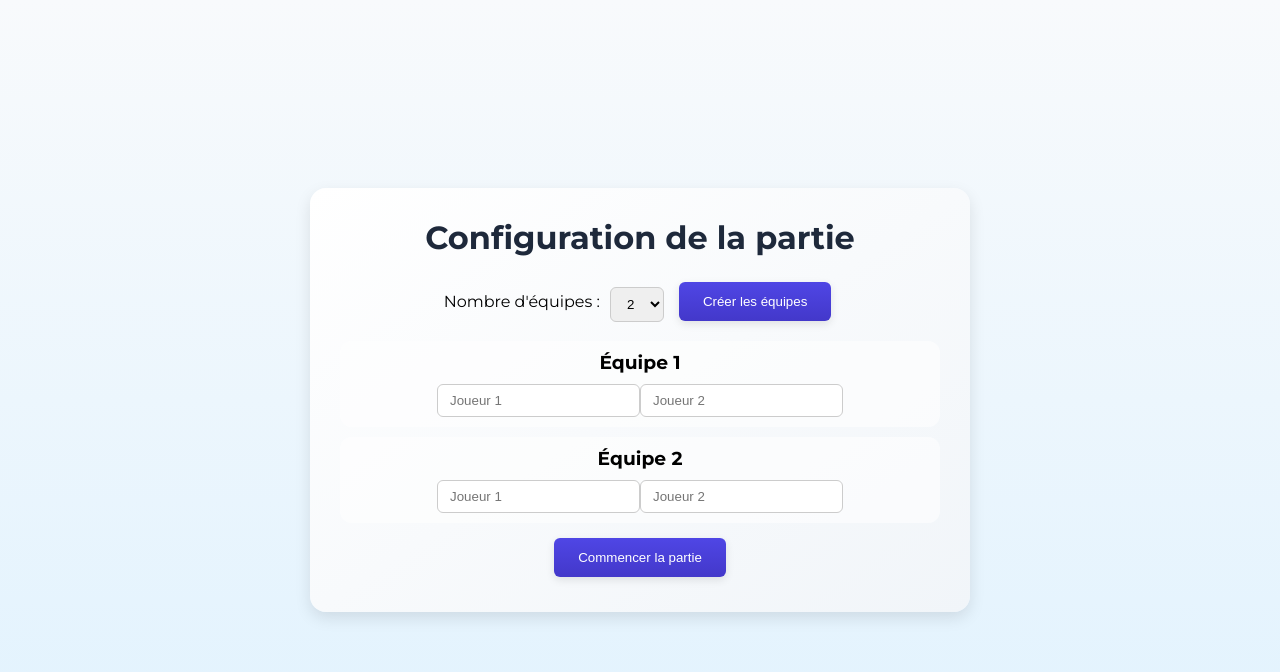
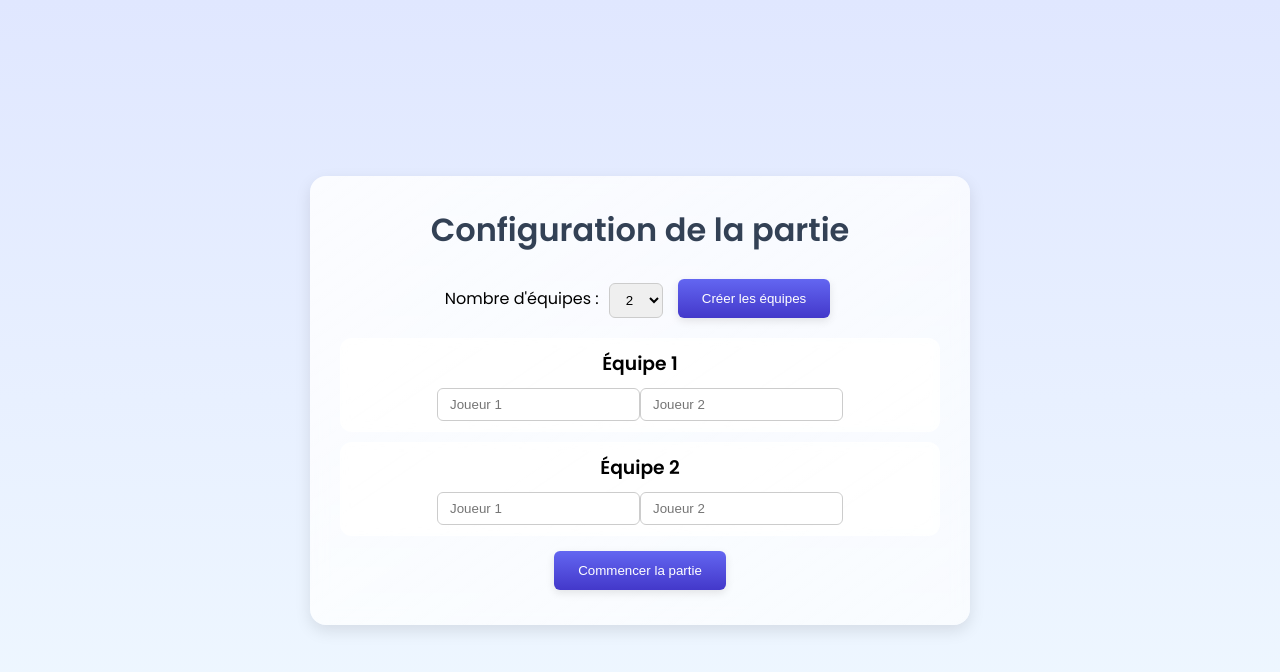
Before and after one commit to omenforceso1/Jeux, a plain HTML site: page index.html in a window 1280 px wide. Both pictures are taken after a click on the button "Créer les équipes". Drawn offline with Linux system fonts and the light colour scheme.

Commit message:
Improve overall design

```diff
--- a/index.html
+++ b/index.html
@@ -4,7 +4,7 @@
     <meta charset="UTF-8">
     <meta name="viewport" content="width=device-width, initial-scale=1.0">
     <title>Jeu de la Complicité</title>
-    <link href="https://fonts.googleapis.com/css2?family=Montserrat:wght@400;700&display=swap" rel="stylesheet">
+    <link href="https://fonts.googleapis.com/css2?family=Montserrat:wght@400;700&family=Poppins:wght@400;600&display=swap" rel="stylesheet">
     <link rel="stylesheet" href="style.css">
 </head>
 <body>
--- a/style.css
+++ b/style.css
@@ -1,16 +1,16 @@
 :root {
-    --primary: #4f46e5;
-    --secondary: #1e293b;
-    --accent: #f97316;
-    --bg-start: #f8fafc;
-    --bg-end: #e0f2fe;
-    --accent-light: #fed7aa;
-    --container-bg1: #ffffff;
-    --container-bg2: #f1f5f9;
+    --primary: #6366f1;
+    --secondary: #334155;
+    --accent: #ef4444;
+    --bg-start: #e0e7ff;
+    --bg-end: #f0f9ff;
+    --accent-light: #fecaca;
+    --container-bg1: rgba(255, 255, 255, 0.85);
+    --container-bg2: rgba(255, 255, 255, 0.65);
 }
 
 body {
-    font-family: "Montserrat", "Segoe UI", Tahoma, Geneva, Verdana, sans-serif;
+    font-family: "Poppins", "Montserrat", "Segoe UI", Tahoma, Geneva, Verdana, sans-serif;
     margin: 0;
     text-align: center;
     background: linear-gradient(to bottom, var(--bg-start), var(--bg-end));
@@ -22,6 +22,7 @@ body {
 
 .container {
     background: linear-gradient(to bottom right, var(--container-bg1), var(--container-bg2));
+    backdrop-filter: blur(8px);
     padding: 30px;
     border-radius: 16px;
     box-shadow: 0 6px 16px rgba(0, 0, 0, 0.1);
@@ -30,9 +31,11 @@ body {
 }
 .config-team {
     background: rgba(255, 255, 255, 0.6);
+    backdrop-filter: blur(4px);
     padding: 10px;
     border-radius: 12px;
     margin-bottom: 10px;
+    border: 1px solid rgba(255, 255, 255, 0.4);
 }
 .config-team h3 {
     margin: 0 0 5px;
@@ -64,16 +67,23 @@ h1 {
     justify-content: space-between;
     margin-bottom: 20px;
     gap: 10px;
+    backdrop-filter: blur(4px);
 }
 
 .team {
     flex: 1;
-    background: linear-gradient(to bottom right, var(--secondary), #0f172a);
+    background: linear-gradient(to bottom right, var(--secondary), #1e293b);
     color: #fff;
     padding: 20px 15px;
     border-radius: 10px;
     box-shadow: 0 3px 8px rgba(0, 0, 0, 0.15);
+    border: 1px solid rgba(255, 255, 255, 0.2);
     transition: transform 0.3s ease, box-shadow 0.3s ease;
+}
+
+.team:hover {
+    transform: translateY(-4px);
+    box-shadow: 0 6px 12px rgba(0, 0, 0, 0.2);
 }
 .team .players {
     margin-top: 10px;
@@ -92,7 +102,7 @@ h1 {
 .active-team {
     border: 3px solid var(--accent);
     transform: scale(1.05);
-    box-shadow: 0 0 10px var(--accent);
+    box-shadow: 0 0 15px var(--accent);
 }
 
 .score {
```
